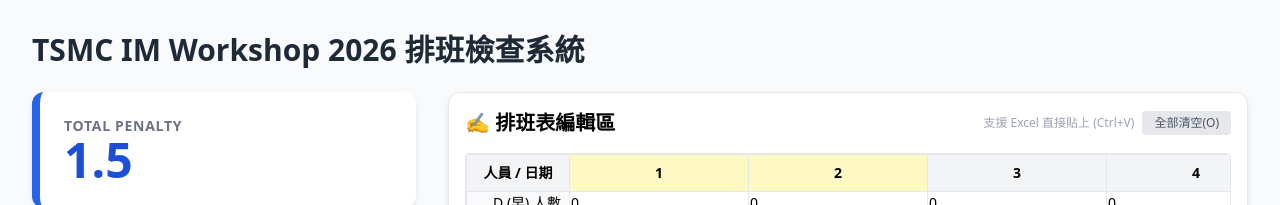
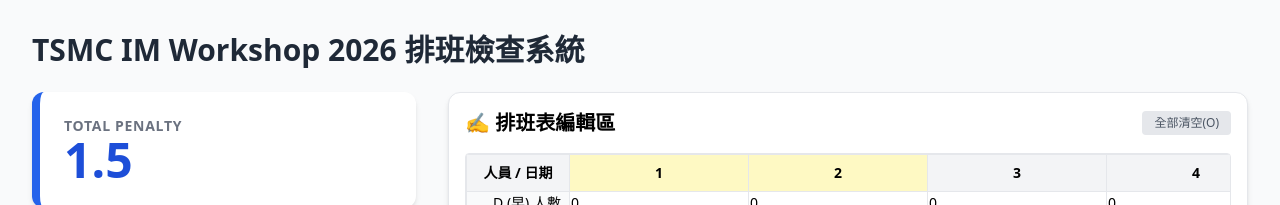
Before and after one commit to M11401018/tsmc-workshop, a plain HTML site: page index.html in a window 1280 px wide. Shown: the top 205 px of the page. Drawn offline with nearby package versions, Linux system fonts and the light colour scheme.

Commit message:
Update index.html

```diff
--- a/index.html
+++ b/index.html
@@ -49,7 +49,7 @@
                     <div class="flex justify-between items-center mb-4">
                         <h3 class="text-xl font-bold">✍️ 排班表編輯區</h3>
                         <div class="flex gap-2">
-                            <span class="text-xs text-gray-400 self-center">支援 Excel 直接貼上 (Ctrl+V)</span>
+                            <span class="text-xs text-gray-400 self-center"></span>
                             <button @click="resetSchedule" class="px-3 py-1 bg-gray-200 rounded hover:bg-gray-300 text-xs text-gray-600">全部清空(O)</button>
                         </div>
                     </div>
```
